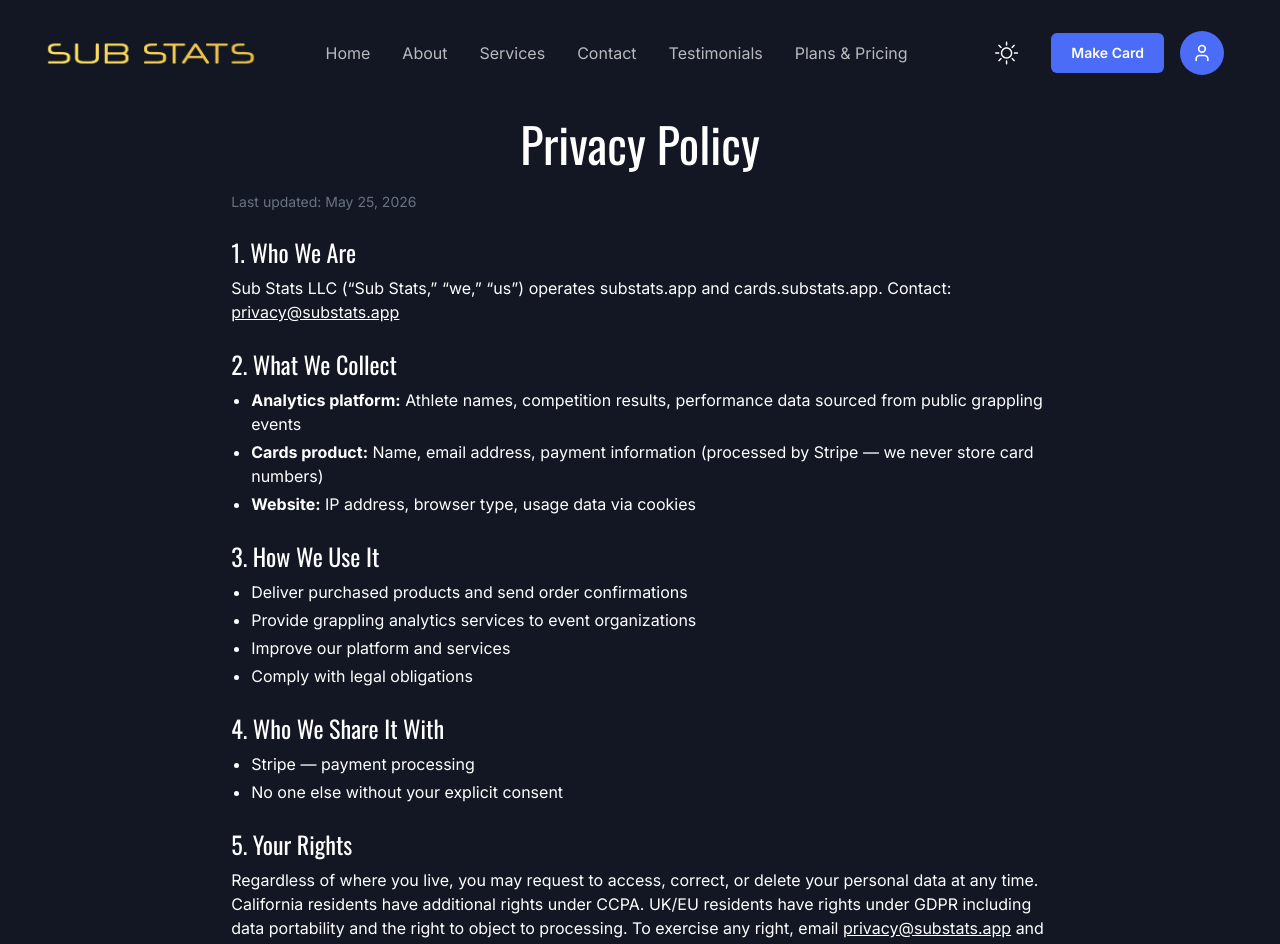
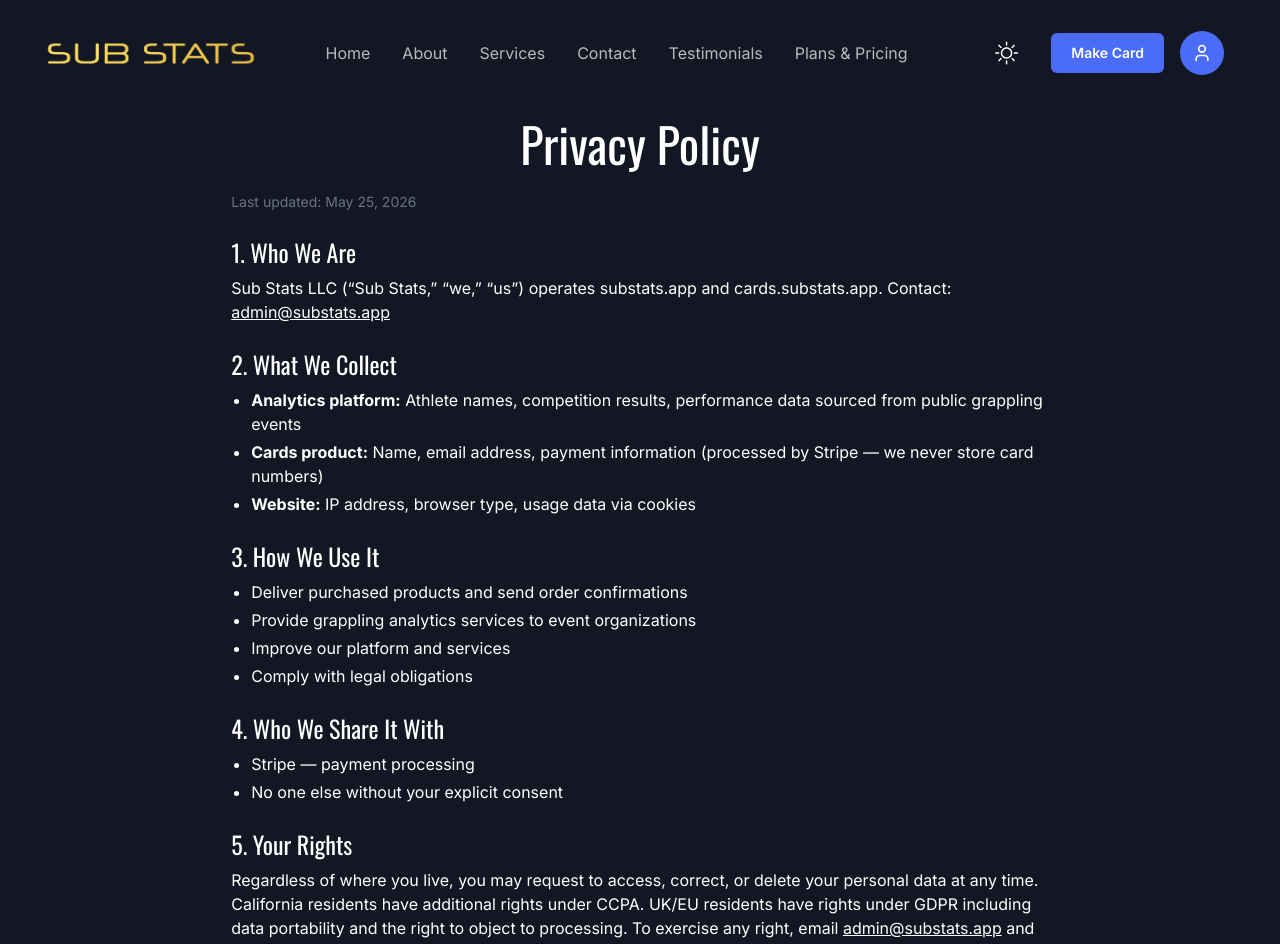
Before and after one commit to sobanomar/substats-app, a Next.js app: page /privacy-policy in a window 1280 px wide. Shown: the top 944 px of the page. Built offline with nearby package versions, Linux system fonts and the light colour scheme.

Commit message:
Update the email

```diff
--- a/app/privacy-policy/page.tsx
+++ b/app/privacy-policy/page.tsx
@@ -20,11 +20,11 @@ const page = (props: Props) => {
             Sub Stats LLC (&ldquo;Sub Stats,&rdquo; &ldquo;we,&rdquo; &ldquo;us&rdquo;) operates substats.app and
             cards.substats.app. Contact:{" "}
             <a
-              href="mailto:privacy@substats.app"
+              href="mailto:admin@substats.app"
               className="underline"
             >
-              privacy@substats.app
-            </a>
+              admin@substats.app
+</a>
           </p>
         </section>
 
@@ -77,10 +77,10 @@ const page = (props: Props) => {
             including data portability and the right to object to processing. To
             exercise any right, email{" "}
             <a
-              href="mailto:privacy@substats.app"
+              href="mailto:admin@substats.app"
               className="underline"
             >
-              privacy@substats.app
+              admin@substats.app
             </a>{" "}
             and we will respond within 30 days.
           </p>
```
